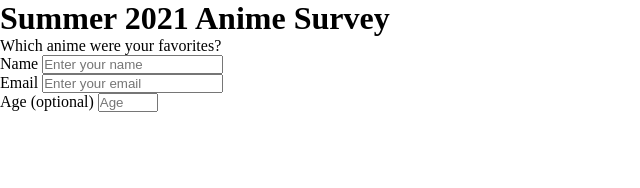
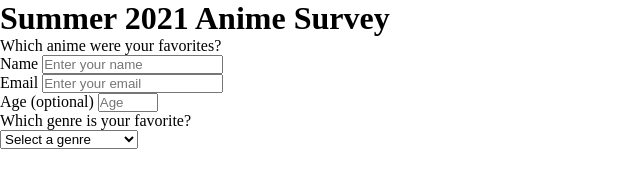
Before and after one commit to adesuwa-osagie/anime-summer-2021-survey-form, a plain HTML site: page index.html in a window 1280 px wide. Shown: the whole page, without its empty margins (0-640 px from the left). Drawn offline with Linux system fonts and the light colour scheme.

Commit message:
Updated html

```diff
--- a/index.html
+++ b/index.html
@@ -34,9 +34,28 @@
             <div class="form-group">
                 <label for="number" id="number-label">
                     Age <span>(optional)</span>
-                    <input id="number" type="number" name="age" min="10" max="100" placeholder="Age" required />
+                    <input id="number" type="number" name="age" min="5" max="120" placeholder="Age" required />
                 </label>
             </div>
+
+            <div class="form-group">
+                <p>Which genre is your favorite?</p>
+                <select class = "form-control" name="role" id="dropdown">
+                    <option disabled selected value>Select a genre</option>
+                    <option value="action">Action</option>
+                    <option value="comedy">Comedy</option>
+                    <option value="slice-of-life">Slice of Life</option>
+                    <option value="drama">Drama/Tragedy</option>
+                    <option value="psychological">Psychological</option>
+                    <option value="history">History</option>
+                    <option value="mecha">Mecha</option>
+                    <option value="military">Military</option>
+                    <option value="supernatural">Supernatural/Magic</option>
+                    <option value="romance">Romance</option>
+                    <option value="other">Other</option>
+                </select>
+            </div>
+
 
         </form>
 
```
